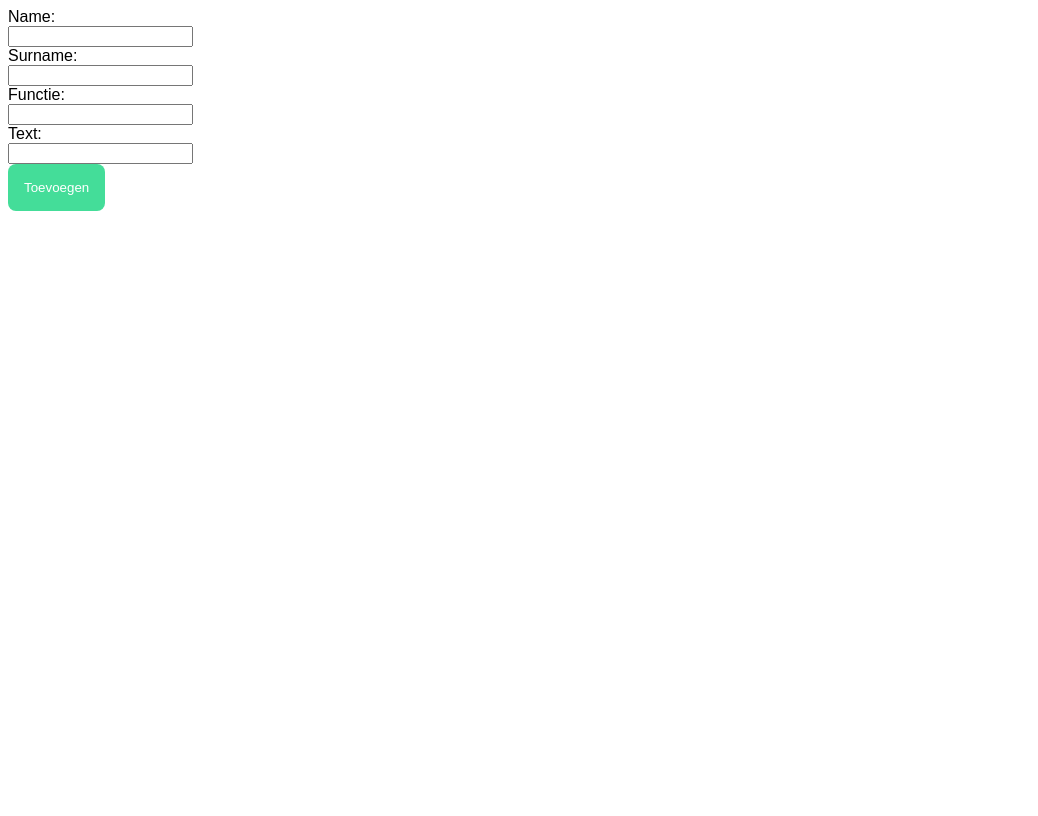
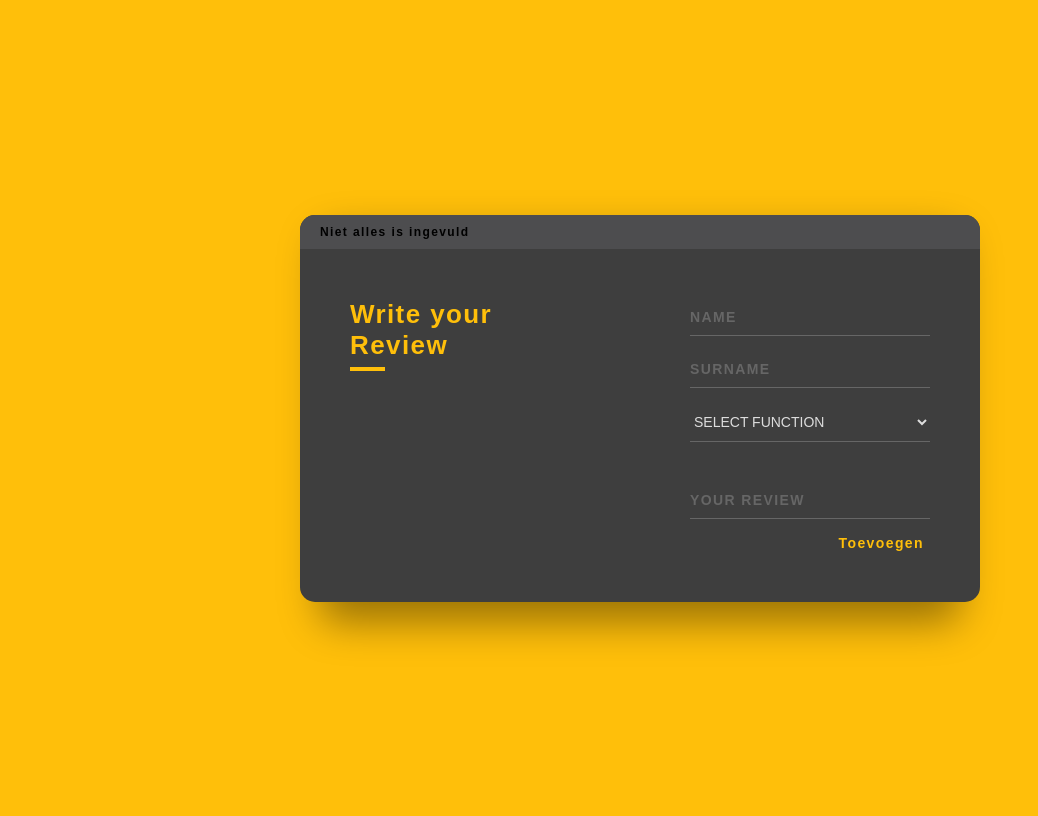
Before and after one commit to playboifruti/portfolioGIT, a PHP site: page /php/review.php in a window 1280 px wide. Shown: the whole page, without its empty margins (0-1038 px from the left). Before the commit the page ends 211 px from the top, so only its background shows below. Run offline with PHP 8.4, Linux system fonts and the light colour scheme.

Commit message:
review page

```diff
--- /dev/null
+++ b/css/review-style.css
@@ -0,0 +1,173 @@
+*, *:before, *:after {
+    box-sizing: border-box;
+    -webkit-font-smoothing: antialiased;
+    -moz-osx-font-smoothing: grayscale;
+  }
+
+  body {
+    background: linear-gradient(to right, #FFBF0A 0%, #FFBF0A 100%);
+    font-size: 12px;
+  }
+
+  body, button, input {
+    font-family: 'Montserrat', sans-serif;
+    font-weight: 700;
+    letter-spacing: 1.4px;
+  }
+
+  .background {
+    display: flex;
+    min-height: 100vh;
+  }
+
+  .container {
+    flex: 0 1 700px;
+    margin: auto;
+    padding: 10px;
+  }
+
+  .screen {
+    position: relative;
+    background: #3e3e3e;
+    border-radius: 15px;
+  }
+
+  .screen:after {
+    content: '';
+    display: block;
+    position: absolute;
+    top: 0;
+    left: 20px;
+    right: 20px;
+    bottom: 0;
+    border-radius: 15px;
+    box-shadow: 0 20px 40px rgba(0, 0, 0, .4);
+    z-index: -1;
+  }
+
+  .screen-header {
+    padding: 10px 20px;
+    background: #4d4d4f;
+    border-top-left-radius: 15px;
+    border-top-right-radius: 15px;
+  }
+
+  .screen-body {
+    display: flex;
+  }
+
+  .screen-body-item {
+    flex: 1;
+    padding: 50px;
+  }
+
+  .screen-body-item.left {
+    display: flex;
+    flex-direction: column;
+  }
+
+  .app-title {
+    display: flex;
+    flex-direction: column;
+    position: relative;
+    color: #FFBF0A;
+    font-size: 26px;
+  }
+
+  .app-title:after {
+    content: '';
+    display: block;
+    position: absolute;
+    left: 0;
+    bottom: -10px;
+    width: 35px;
+    height: 4px;
+    background: #FFBF0A;
+  }
+
+  .app-contact {
+    margin-top: auto;
+    font-size: 8px;
+    color: #888;
+  }
+
+  .app-form-group {
+    margin-bottom: 15px;
+  }
+
+  .app-form-group.message {
+    margin-top: 40px;
+  }
+
+  .app-form-group.buttons {
+    margin-bottom: 0;
+    text-align: right;
+  }
+
+  .app-form-control {
+    width: 100%;
+    padding: 10px 0;
+    background: none;
+    border: none;
+    border-bottom: 1px solid #666;
+    color: #ddd;
+    font-size: 14px;
+    text-transform: uppercase;
+    outline: none;
+    transition: border-color .2s;
+  }
+
+  .app-form-control::placeholder {
+    color: #666;
+  }
+
+  .app-form-control:focus {
+    border-bottom-color: #ddd;
+  }
+
+  .app-form-button {
+    background: none;
+    border: none;
+    color: #FFBF0A;
+    font-size: 14px;
+    cursor: pointer;
+    outline: none;
+  }
+
+  .app-form-button:hover {
+    color: #e7aa00;
+  }
+
+
+
+  @media screen and (max-width: 520px) {
+    .screen-body {
+      flex-direction: column;
+    }
+
+    .screen-body-item.left {
+      margin-bottom: 30px;
+    }
+
+    .app-title {
+      flex-direction: row;
+    }
+
+    .app-title span {
+      margin-right: 12px;
+    }
+
+    .app-title:after {
+      display: none;
+    }
+  }
+
+  @media screen and (max-width: 600px) {
+    .screen-body {
+      padding: 40px;
+    }
+
+    .screen-body-item {
+      padding: 0;
+    }
+  }
--- a/css/style.css
+++ b/css/style.css
@@ -180,7 +180,7 @@ header {
   .reviews {
     display: inline-block;
     width: 46%;
-    height: auto;
+    height: 300px;
     background-color: #2C2C38;
     padding: 20px;
     position: relative;
--- a/php/contact.php
+++ b/php/contact.php
@@ -8,7 +8,7 @@
     <link rel="stylesheet" href="../css/footer.css">
     <link rel="stylesheet" href="../css/left-info.css">
     <link rel="stylesheet" href="../css/header.css">
-
+	<link rel="icon" href="../img/favicon.png">
 
     <title>CONTACT</title>
 </head>
--- a/php/history.php
+++ b/php/history.php
@@ -8,7 +8,7 @@
     <link rel="stylesheet" href="../css/footer.css">
     <link rel="stylesheet" href="../css/left-info.css">
     <link rel="stylesheet" href="../css/header.css">
-
+    <link rel="icon" href="../img/favicon.png">
 
     <title>Document</title>
 </head>
--- a/php/review.php
+++ b/php/review.php
@@ -1,57 +1,97 @@
+
+
 <!DOCTYPE html>
 <html lang="en">
 <head>
     <meta charset="UTF-8">
     <title>PORTFOLIO Review</title>
+	<link rel="stylesheet" href="../css/review-style.css">
+    <link rel="icon" href="../img/favicon.png">
 </head>
-<style>
-    body {
-        font-family: Arial, Helvetica, sans-serif;
-    }
-</style>
+<body>
+<?php
 
-<body>
-
-    <?php include 'db.php'; ?>
-
-    <?php
+include 'db.php'; // Make sure this file includes the database connection
 
 if ($_SERVER['REQUEST_METHOD'] === 'POST') {
 
     $naam = $_POST['naam'];
     $surname = $_POST['surname'];
-        $functie = $_POST['functie'];
+    $functie = $_POST ['functie'];
     $tekst = $_POST['tekst'];
+}
 
+?>
+<div class="background">
+  <div class="container">
+    <div class="screen">
+      <div class="screen-header">
+      <?php
           if (empty($naam) || empty($surname) || empty($functie) || empty($tekst)) {
             echo "Niet alles is ingevuld";
         } else {
             try {
-                $stmt = $db->prepare("INSERT INTO portfolioDB(naam, surname, functie, tekst) VALUES (?, ?, ?, ?)");
+                $stmt = $db->prepare("INSERT INTO portfolioDB (naam, surname, functie, tekst) VALUES (?, ?, ?, ?)");
                 $stmt->execute([$naam, $surname, $functie, $tekst]);
 
                 $id = $db->lastInsertId();
 
                 echo "<p>Data is succesvol naar de database verzonden. </p>";
-                echo "<p>Je hebt gestuurd: $naam, $surname, $functie, $tekst <br>Jou review id is: $id</p>";
-                echo "<p>Heeft u fout gedaan bij schrijven van een review? Dan u <a href='changeReview.php' id='linkToChange'>hier</a> details veranderen.</p>";
+                echo "<p>Je hebt gestuurd: $naam, $surname, $functie, $tekst <br>Jouw review id is: $id</p>";
+                echo "<p>Heeft u fout gedaan bij het schrijven van een review? Dan kunt u <a href='changeReview.php' id='linkToChange'>hier</a> details veranderen.</p>";
             } catch(PDOException $e) {
                 echo "Fout bij het verzenden naar de database: " . $e->getMessage();
             }
-        }
+
         }
       ?>
+      </div>
+      <div class="screen-body">
+        <div class="screen-body-item left">
+          <div class="app-title">
+            <span>Write your</span>
+            <span>Review</span>
+          </div>
+        </div>
+        <div class="screen-body-item">
         <form method="POST" action="">
-        <label for="naam">Name:</label><br>
-        <input type="text" id="naam" name="naam"><br>
-        <label for="surname">Surname:</label><br>
-        <input type="text" id="surname" name="surname"><br>
-        <label for="functie">Functie:</label><br>
-        <input type="text" id="functie" name="functie"><br>
-        <label for="tekst">Text:</label><br>
-        <input type="text" id="tekst" name="tekst"><br>
-        <input type="submit" value="Toevoegen" style="border: 1px solid transparent; border-radius: 8px; color: #fff; background-color: #44DD99; padding: 15px;">
+          <div class="app-form">
+            <div class="app-form-group">
+            <input class="app-form-control" type="text" id="naam" name="naam" placeholder="Name"><br>
+            </div>
+            <div class="app-form-group">
+            <input class="app-form-control" type="text" id="surname" name="surname" placeholder="Surname"><br>
+            </div>
+            <div class="app-form-group">
+            <!-- <input class="app-form-control" type="text" id="functie" name="functie" placeholder="Function"><br> -->
+            <select class="app-form-control" id="functie" name="functie" >
+    <option value="" disabled selected>Select Function</option>
+    <option value="Customer">Сustomer</option>
+    <option value="Teacher">Teacher</option>
+    <option value="Employer">Employer</option>
+</select>
+
+
+            </div>
+            <div class="app-form-group message">
+            <input class="app-form-control" type="text" id="tekst" name="tekst" placeholder="Your review"><br>
+            </div>
+            <div class="app-form-group buttons">
+            <input class="app-form-button" type="submit" value="Toevoegen">
             </form>
+            <div class="uitslaag">
+
+            </div>
+
+            </div>
+          </div>
+        </div>
+      </div>
+    </div>
+    </div>
+  </div>
+</div>
+
 
 
 </body>
--- a/php/reviewsTableAdmin.php
+++ b/php/reviewsTableAdmin.php
@@ -17,6 +17,7 @@
 	<link href='https://fonts.googleapis.com/css?family=Roboto:400,100,300,700' rel='stylesheet' type='text/css'>
 	<link rel="stylesheet" href="https://stackpath.bootstrapcdn.com/font-awesome/4.7.0/css/font-awesome.min.css">
 	<link rel="stylesheet" href="../css/reviewTablestyle.css">
+	<link rel="icon" href="../img/favicon.png">
 
 	</head>
 	<body>
```
Also changed, not shown: index.php (+15 -65 lines), img/favicon.png (added), php/about.php (added), 1 other file. Lines whose indentation alone changed are shown as unchanged.
